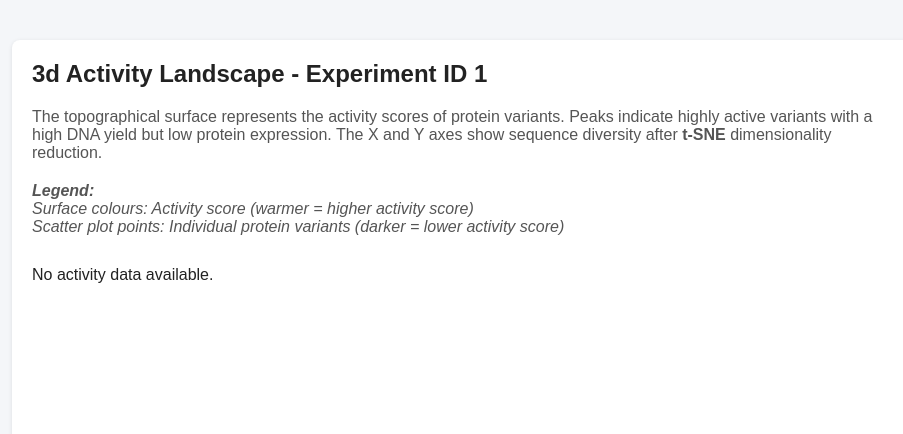
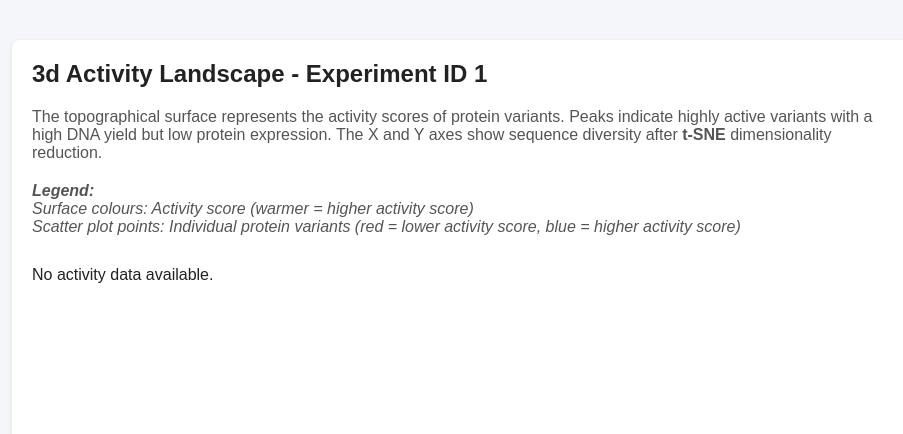
Before and after one commit to BIO727P-Sierra/Software_Development_Project, a Flask app: page /visualisation/landscape/1 in a window 1280 px wide. Shown: the part 45-479 px from the top of the page, without its empty margins (172-1075 px from the left). Run offline with Flask 3, Linux system fonts and the light colour scheme; the visitor is signed in with stand-in values (Sample User, id 1); data that the repository does not hold is empty; some libraries are stand-ins or nearby versions.

Commit message:
Update activity_landscape.html

```diff
--- a/app/templates/visualisation/activity_landscape.html
+++ b/app/templates/visualisation/activity_landscape.html
@@ -17,7 +17,7 @@
     <p style="color:#555; font-style: italic; margin-bottom: 30px;">
         <strong>Legend:</strong> <br>
         Surface colours: Activity score (warmer = higher activity score) <br>
-        Scatter plot points: Individual protein variants (darker = lower activity score)
+        Scatter plot points: Individual protein variants (red = lower activity score, blue = higher activity score)
     </p>
 
     <div style="height: 700px; width: 100%;">
```
